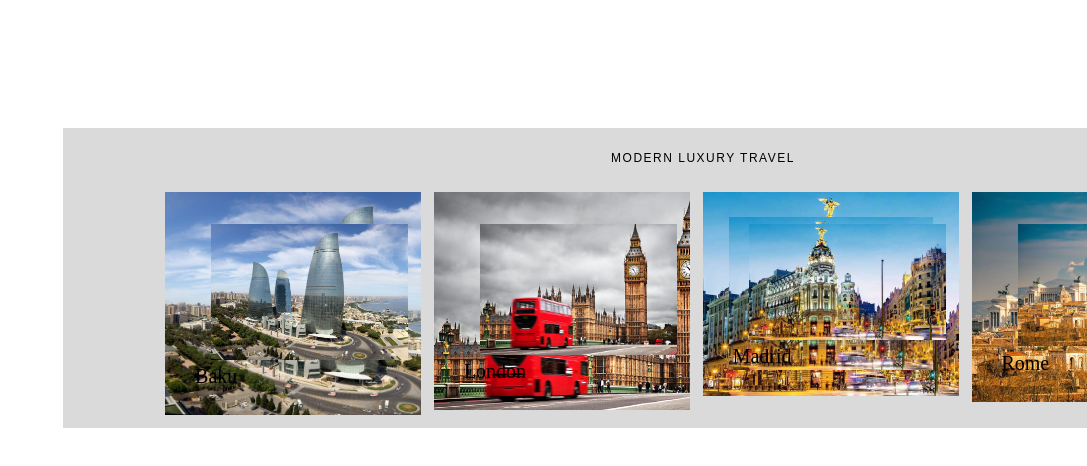
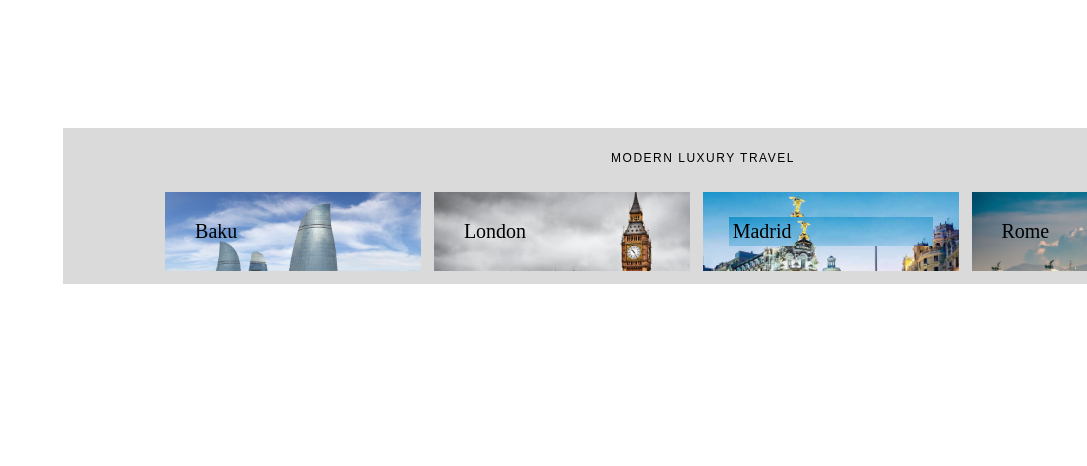
Before and after one commit to rashel8a/css4ro, a plain HTML site: page index.html in a window 1280 px wide. Shown: the top 466 px of the page, without its empty margins (193-1280 px from the left). Drawn offline with Linux system fonts and the light colour scheme.

Commit message:
Add index.hmtl

```diff
--- a/index.html
+++ b/index.html
@@ -11,19 +11,15 @@
     <section class="container">
       <h1>Modern luxury <span class="emphasis">travel</span></h1>
       <div class="preview baku">
-        <img src="./images/baku.jpg" style="width: 100%; height: 15%;" class="preview" alt="Baku skyline">
         <h2>Baku</h2>
       </div>
       <div class="preview london">
-        <img src="./images/london.png" style="width: 100%; height: 15%;" class="preview" alt="London skyline">
         <h2>London</h2>
       </div>
       <div class="preview madrid">
-        <img src="./images/madrid.jpg" style="width: 100%; height: 15%;" class="preview" alt="Madrid skyline">
         <h2 class="madrid">Madrid</h2>
       </div>
       <div class="preview rome">
-        <img src="./images/rome.jpg" style="width: 100%; height: 15%;" class="preview" alt="Rome skyline">
         <h2>Rome</h2>
       </div>
     </section>
```
